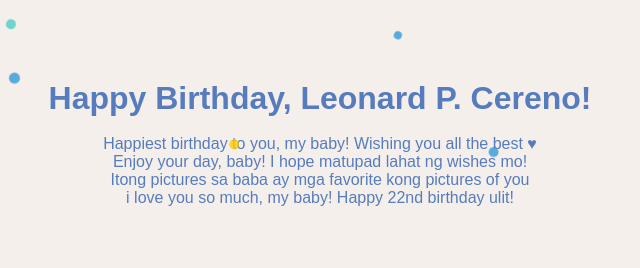
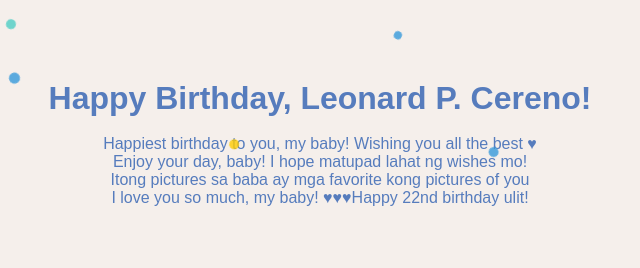
Before and after one commit to Monroy-JeffCarl/HappyLeoDay, a plain HTML site: page main-page.html in a window 1280 px wide. Shown: the top 268 px of the page, 320-960 px from the left. Drawn offline with Linux system fonts and the light colour scheme.

Commit message:
update message

```diff
--- a/main-page.html
+++ b/main-page.html
@@ -14,7 +14,10 @@
       </p>
       <p>Enjoy your day, baby! I hope matupad lahat ng wishes mo!</p>
       <p>Itong pictures sa baba ay mga favorite kong pictures of you</p>
-      <p>i love you so much, my baby! Happy 22nd birthday ulit!</p>
+      <p>
+        I love you so much, my baby! &hearts;&hearts;&hearts;Happy 22nd birthday
+        ulit!
+      </p>
     </div>
 
     <div class="carousel">
```
